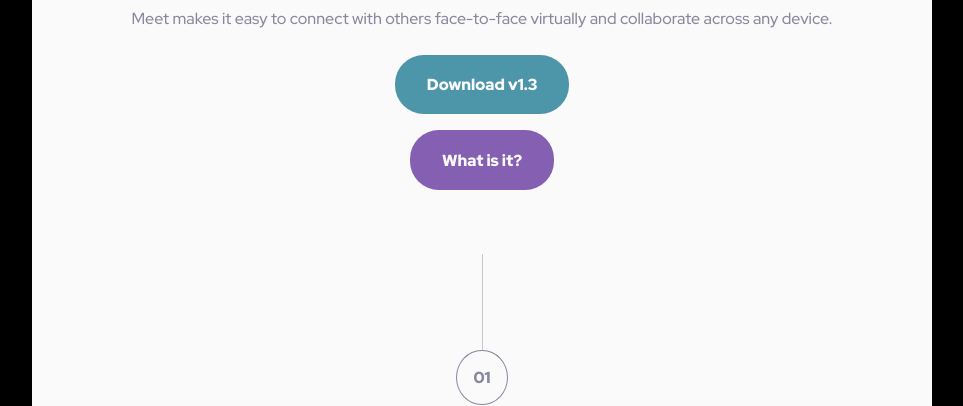
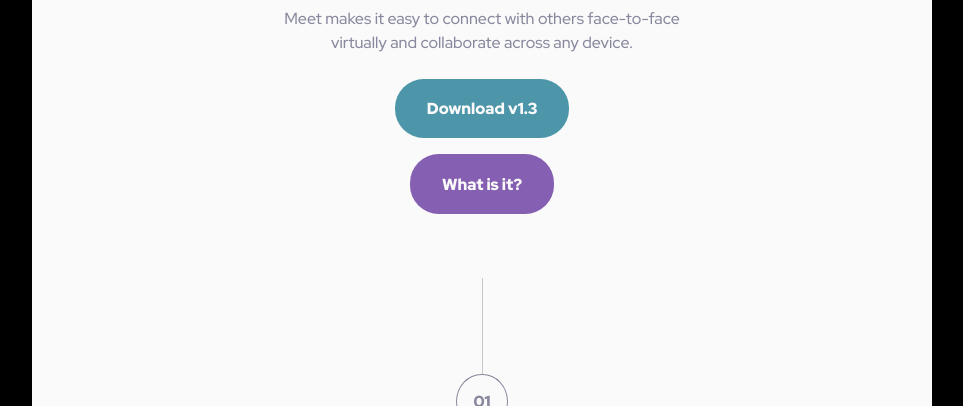
Before and after one commit to John-Davidson-8/fem-meet-landing-page, a plain HTML site: page index.html in a window 1280 px wide. Shown: the part 694-1100 px from the top of the page, without its empty margins (158-1121 px from the left). Drawn offline with Linux system fonts and the light colour scheme.

Commit message:
Edit h1 and p in tablet view

```diff
--- a/css/styles.css
+++ b/css/styles.css
@@ -171,9 +171,13 @@ footer a {
   }
   h1 {
     font-size: 3rem;
-    display: block;
     max-width: 26.5rem;
     margin-right: auto;
     margin-left: auto;
   }
+  .meet-description {
+    max-width: 28rem;
+    margin-right: auto;
+    margin-left: auto;
+  }
 }
```
